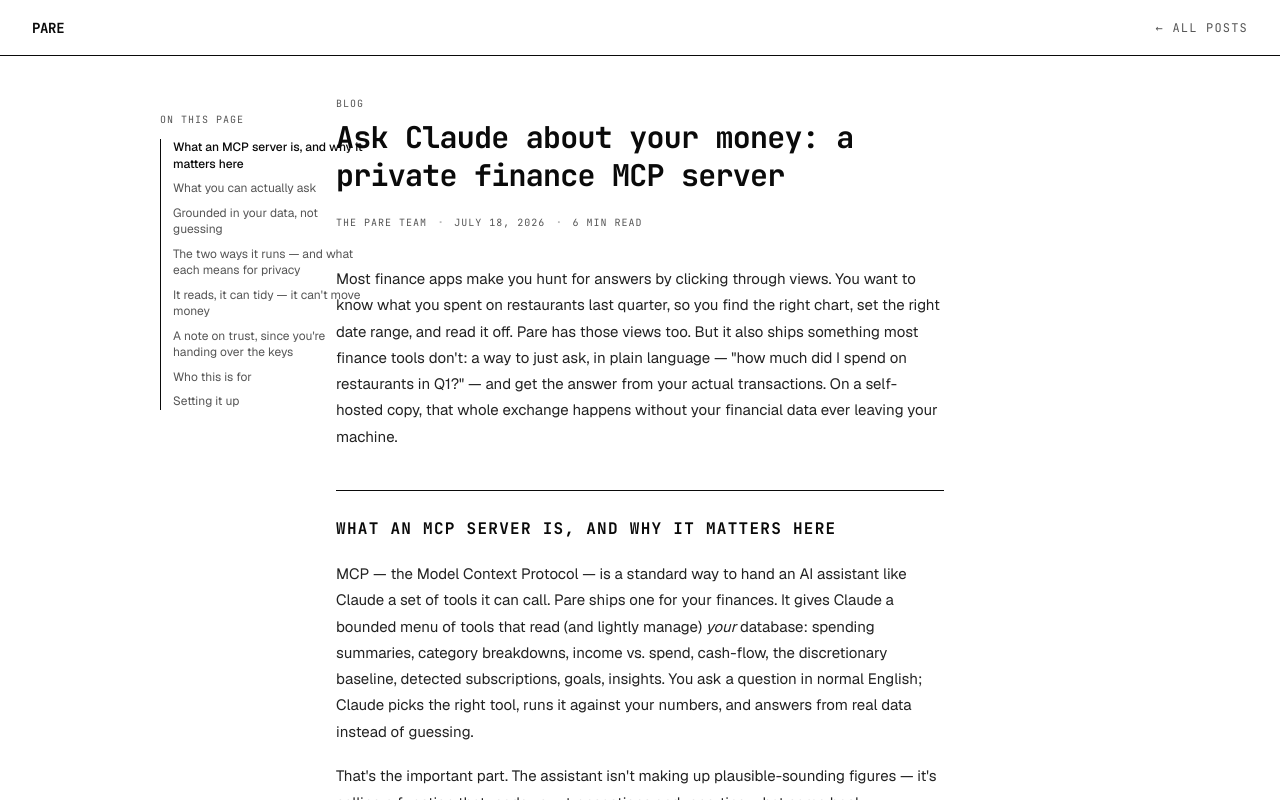
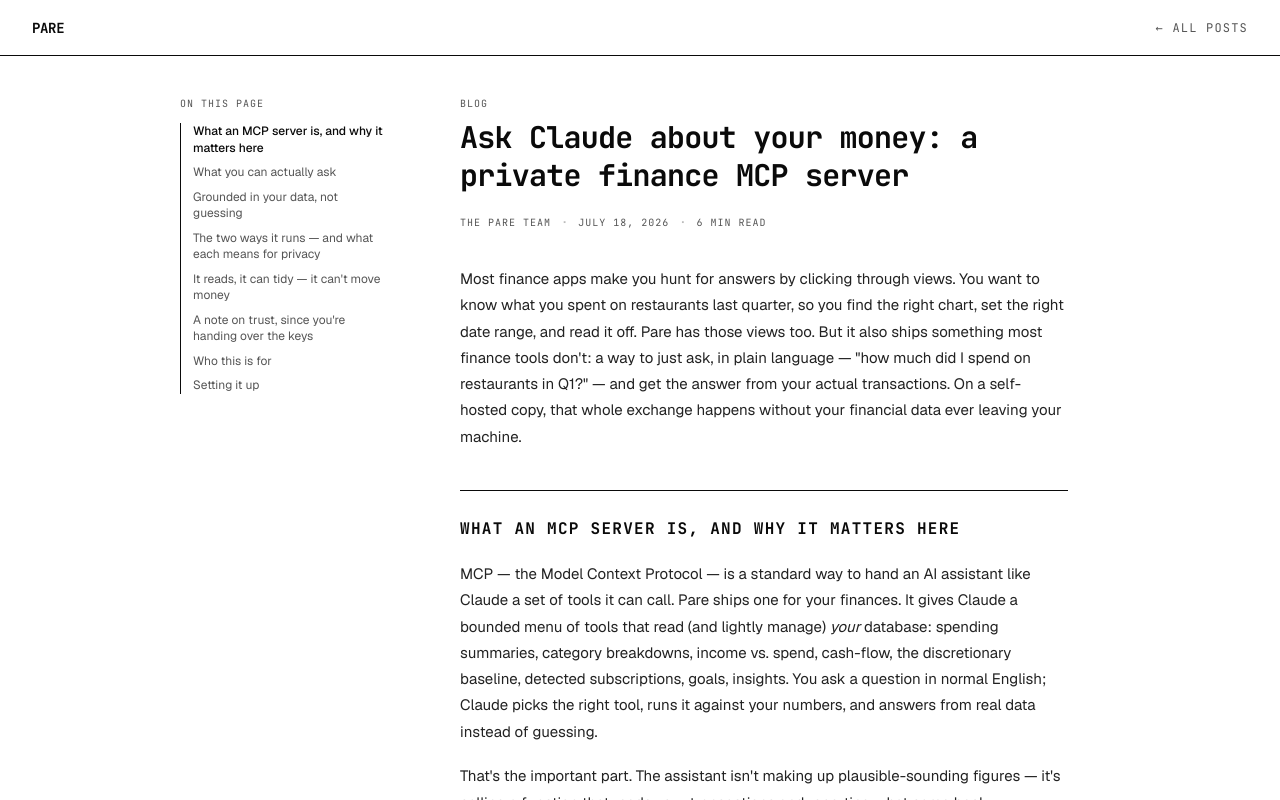
Before and after one commit to itsgotpower/pare, a Next.js app: page /blog/ask-claude-about-your-money in a window 1280 px wide. Built offline with nearby package versions, Linux system fonts and the light colour scheme.

Commit message:
fix(blog): align scroll-spy TOC to the article gutter (#138)
Co-authored-by: Claude Opus 4.8 <noreply@anthropic.com>

```diff
--- a/app/blog/[slug]/page.tsx
+++ b/app/blog/[slug]/page.tsx
@@ -83,7 +83,6 @@ export default async function BlogPostPage({
         type="application/ld+json"
         dangerouslySetInnerHTML={{ __html: JSON.stringify(buildStructuredData(post)) }}
       />
-      {showToc && <BlogTocRail items={h2s.map((t) => ({ id: t.id, text: t.text }))} />}
       <header className="shrink-0 flex items-center justify-between px-5 md:px-8 h-[calc(3.5rem+env(safe-area-inset-top))] pt-[env(safe-area-inset-top)] border-b border-border">
         <Link href="/" className="font-mono text-sm font-bold tracking-tight">
           PARE
@@ -96,7 +95,19 @@ export default async function BlogPostPage({
         </Link>
       </header>
 
-      <main className="flex-1 w-full max-w-2xl mx-auto px-5 md:px-8 py-10">
+      {/* On xl the TOC becomes a sticky column in the article's left gutter; the
+          [aside + article] group is centered together, so it stays aligned to the
+          article whether or not the app shell adds a sidebar. Below xl the aside is
+          hidden and the inline TOC box inside <main> is used. */}
+      <div className="flex-1 w-full xl:flex xl:justify-center xl:gap-10">
+        {showToc && (
+          <aside className="hidden xl:block w-52 shrink-0 pt-10">
+            <div className="sticky top-24">
+              <BlogTocRail items={h2s.map((t) => ({ id: t.id, text: t.text }))} />
+            </div>
+          </aside>
+        )}
+        <main className="w-full max-w-2xl mx-auto xl:mx-0 px-5 md:px-8 py-10">
         <p className={labelClass}>Blog</p>
         <h1 className="font-mono text-2xl md:text-3xl font-bold tracking-tight mt-2 leading-tight">
           {post.title}
@@ -233,7 +244,8 @@ export default async function BlogPostPage({
             </div>
           </section>
         )}
-      </main>
+        </main>
+      </div>
 
       <footer className="shrink-0 border-t border-border px-5 md:px-8 py-4 flex items-center justify-between">
         <Link
--- a/components/blog/blog-toc-rail.tsx
+++ b/components/blog/blog-toc-rail.tsx
@@ -2,10 +2,11 @@
 
 import { useEffect, useState } from "react";
 
-// Scroll-spy table of contents, shown as a fixed rail in the left gutter on wide
-// (xl) screens only — a sticky/highlighting TOC is only useful if it stays visible
-// while you read, which a single centered column can't do inline. On smaller
-// screens the page's inline TOC box is used instead (this renders hidden there).
+// Scroll-spy table of contents. Rendered by the page inside a sticky <aside> that
+// sits in the article's left gutter on wide (xl) screens — an in-flow flex column,
+// NOT a viewport-positioned fixed element, so it always aligns to the article even
+// when the blog is nested in the app shell (sidebar + content). On smaller screens
+// the page's inline TOC box is used instead and this isn't rendered.
 
 interface TocEntry {
   id: string;
@@ -49,10 +50,7 @@ export function BlogTocRail({ items }: { items: TocEntry[] }) {
   if (items.length < 4) return null;
 
   return (
-    <nav
-      aria-label="On this page"
-      className="hidden xl:block fixed top-28 w-52 left-[max(1.5rem,calc(50%-30rem))]"
-    >
+    <nav aria-label="On this page">
       <p className="font-mono text-[10px] tracking-widest uppercase text-muted-foreground mb-3">
         On this page
       </p>
```
